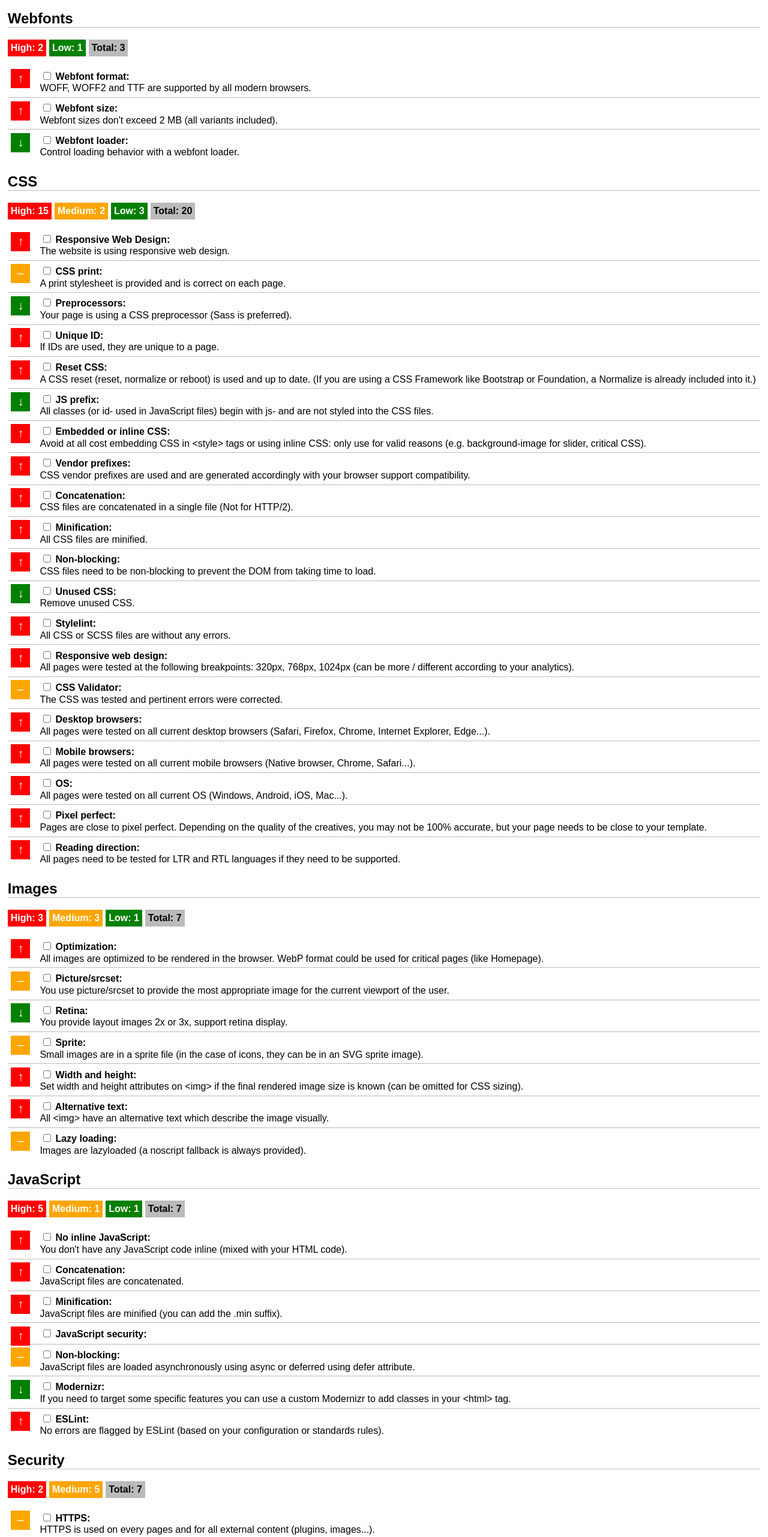
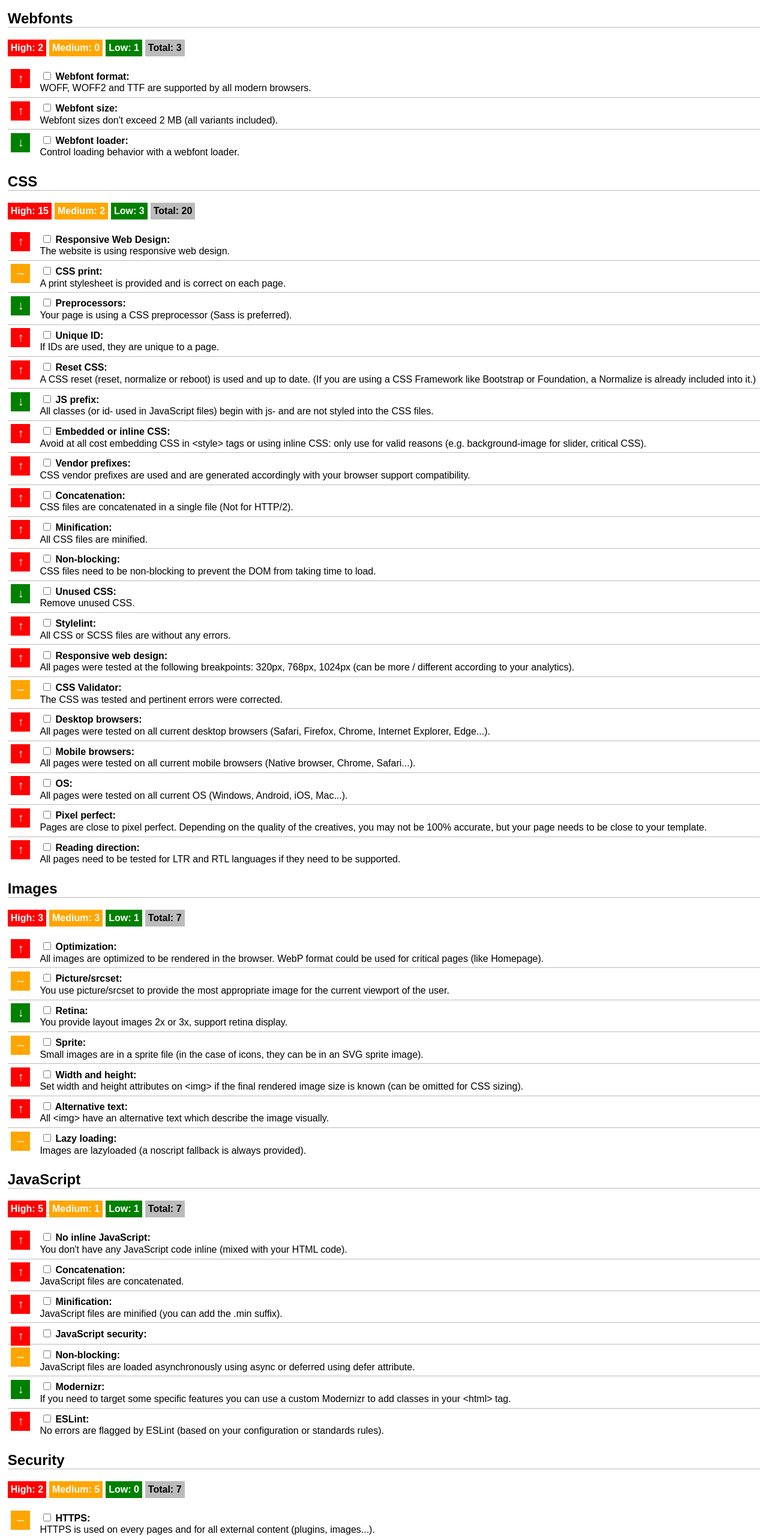
Before and after one commit to grantpalin/interactive-frontend-checklist, a React (Create React App) app: page / in a window 1280 px wide. Shown: the part 2312-4875 px from the top of the page at 60% size. Built offline with nearby package versions, Linux system fonts and the light colour scheme.

Commit message:
Want to always display the placeholders

```diff
--- a/src/Components/CriteriaGroup.js
+++ b/src/Components/CriteriaGroup.js
@@ -38,9 +38,9 @@ class CriteriaGroup extends Component {
       <div className="criteria-group">
         <h2 className="criteria-group-title">{this.props.title}</h2>
         <ul className="priority-counts">
-          {this.state.high > 0 ? <li className="priority-count high">High: {this.state.high}</li> : null }
-          {this.state.med > 0 ? <li className="priority-count medium">Medium: {this.state.med}</li> : null }
-          {this.state.low > 0 ? <li className="priority-count low">Low: {this.state.low}</li> : null }
+          <li className="priority-count high">High: {this.state.high}</li>
+          <li className="priority-count medium">Medium: {this.state.med}</li>
+          <li className="priority-count low">Low: {this.state.low}</li>
           <li className="priority-count total">Total: {this.state.high + this.state.med + this.state.low}</li>
         </ul>
         {criteria}
```
